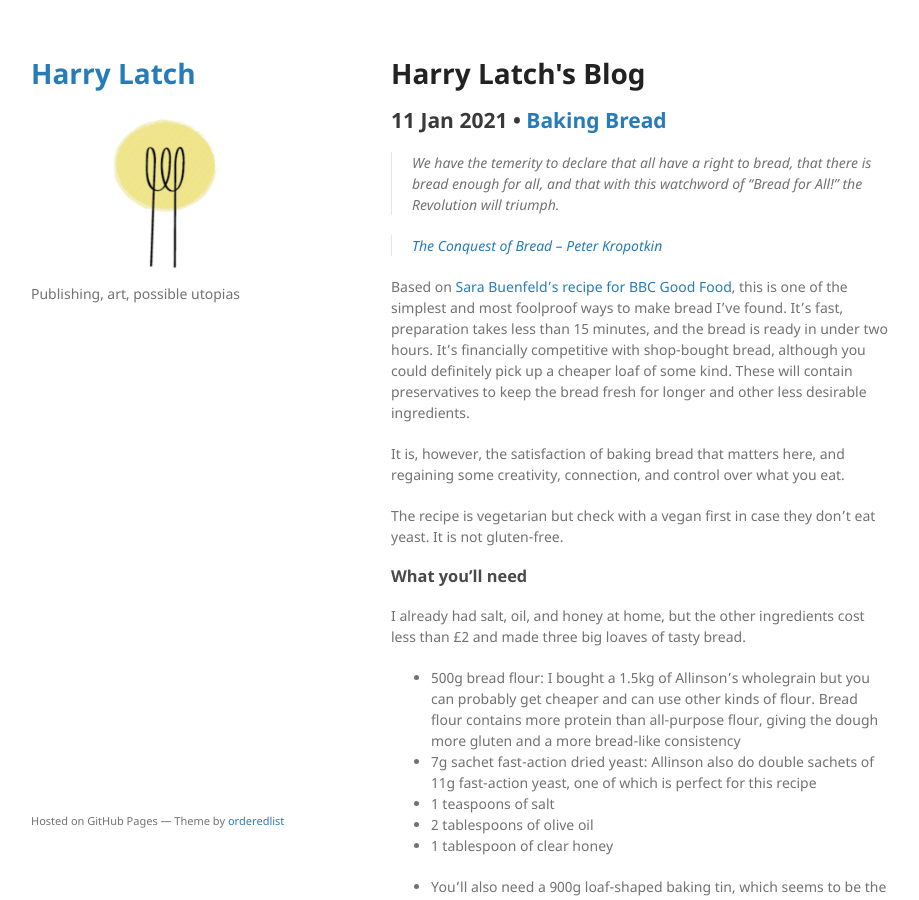
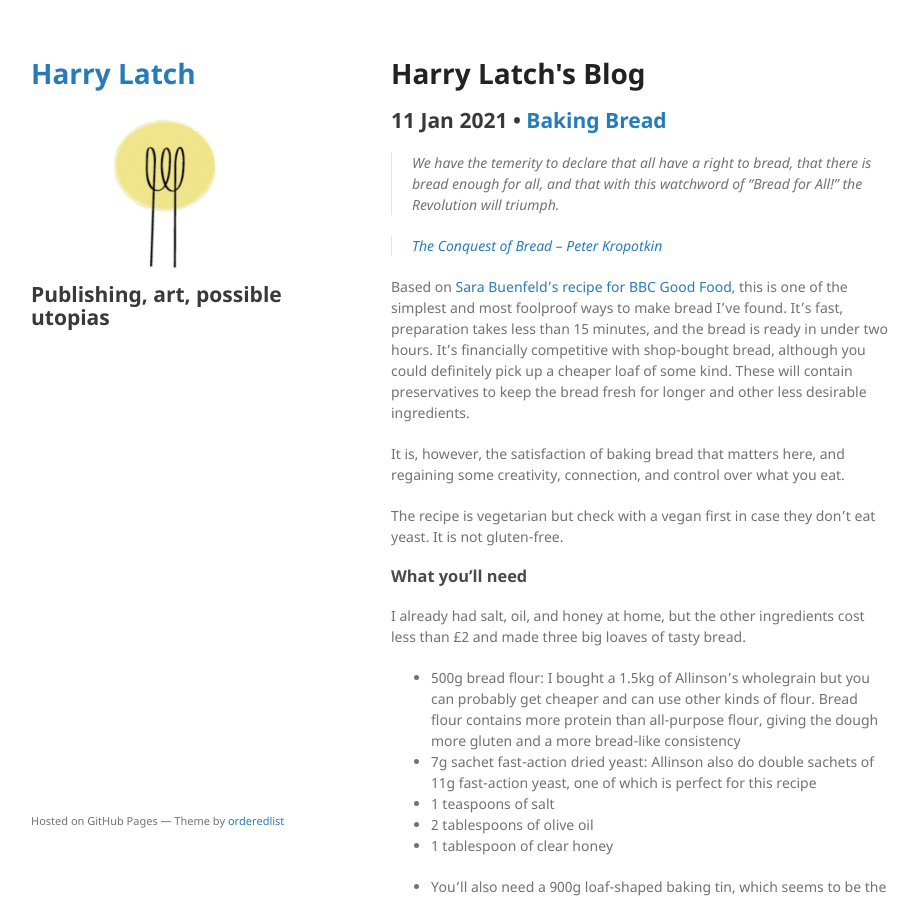
Before and after one commit to harrylatch/harrylatch.github.io, a Jekyll site: the page built from index.html, in a window 1280 px wide and 900 px high. Shown: the whole window, without its empty margins (179-1098 px from the left). Built offline with Jekyll 4.4.1, drawn with Linux system fonts in a browser that asks for light colours.

Commit message:
Update default.html
Updating site description.

```diff
--- a/_layouts/default.html
+++ b/_layouts/default.html
@@ -20,7 +20,7 @@
           <img src="{{site.logo | relative_url}}" alt="Logo" />
         {% endif %}
 
-        <p>{{ site.description }}</p>
+        <h2>{{ site.description }}</h2>
 
       </header>
       <section>
```
